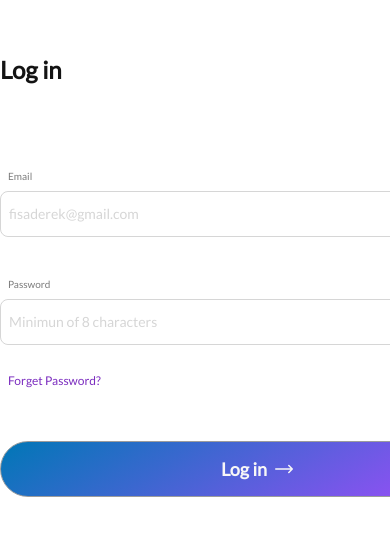
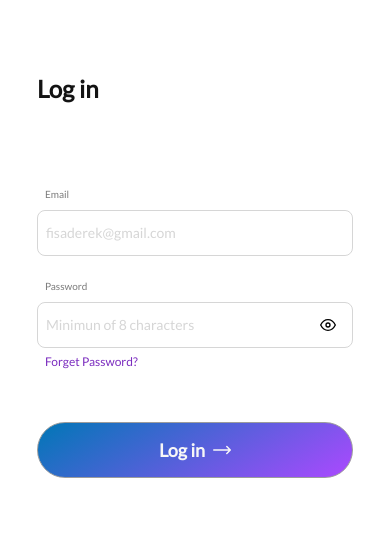
Before and after one commit to payeasy123/Store-Dashboard, a Next.js app: page /auth/login in a window 390 px wide. Shown: the part 148-684 px from the top of the page. Built offline with nearby package versions, Linux system fonts and the light colour scheme; no server answers.

Commit message:
fix(login): Make login page responsive for mobile devices

```diff
--- a/app/auth/login/page.tsx
+++ b/app/auth/login/page.tsx
@@ -25,10 +25,10 @@ const Login = () => {
 
     return (
         <form onSubmit={handleSubmit(onSubmit)} className="">
-            <div className="flex h-full w-full max-w-[514px] flex-col gap-12 md:gap-[260px]">
-                <div>
+            <div className="flex flex-col h-full w-full max-w-[514px] md:max-w-full mx-auto gap-12 md:gap-[260px] p-4 md:p-0">
+                <div className="">
                     <h1 className="mb-[80px] text-left text-[24px] font-semibold leading-[38.4px] text-[#131313] md:text-[32px]">Log in</h1>
-                    <div className="flex h-[198px] flex-col gap-[40px]">
+                    <div className="flex flex-col gap-6 md:gap-[40px]">
                         <div>
                             <Input
                                 label="Email"
@@ -36,7 +36,7 @@ const Login = () => {
                                 {...register("emailAddress")}
                                 error={errors.emailAddress ? errors.emailAddress.message : undefined}
                                 placeholder="fisaderek@gmail.com"
-                                className="h-[48px] w-[100%] border border-[#D6D6D6] p-[12px_8px] text-gray-700 shadow-[0px_2px_0px_rgba(0,0,0,0.1)]"
+                                className="h-[48px] w-full border border-[#D6D6D6] p-[12px_8px] text-gray-700 shadow-[0px_2px_0px_rgba(0,0,0,0.1)]"
                                 style={{
                                     paddingLeft: "8px",
                                 }}
@@ -51,7 +51,7 @@ const Login = () => {
                                 type={passwordVisible ? "password" : "text"}
                                 error={errors.password ? errors.password.message : undefined}
                                 placeholder="Minimun of 8 characters"
-                                className="h-[48px] border border-[#D6D6D6] p-[12px_8px] text-gray-700 shadow-[0px_2px_0px_rgba(0,0,0,0.1)]"
+                                className="h-[48px] w-full border border-[#D6D6D6] p-[12px_8px] text-gray-700 shadow-[0px_2px_0px_rgba(0,0,0,0.1)]"
                                 style={{
                                     paddingLeft: "8px",
                                 }}
@@ -63,11 +63,11 @@ const Login = () => {
                     </Link>
                 </div>
 
-                <div className="">
+                <div className="max-w-[100%] md:max-w-full">
                     <Button
                         variant="contained"
                         label="Log in"
-                        className="h-[56px] w-full px-[121px] py-[12px] text-[18px] font-semibold leading-[22.41px] text-[#F7F7F7]"
+                        className="h-[56px] w-full px-[121px] py-2 md:py-[12px] text-[18px] font-semibold leading-[22.41px] text-[#F7F7F7]"
                         type="submit"
                         loading={logging_in}
                         rightIcon={<ArrowRightIcon />}
--- a/components/custom-ui/auth/authSidebar.tsx
+++ b/components/custom-ui/auth/authSidebar.tsx
@@ -3,10 +3,15 @@ import Image from "next/image";
 
 export const AuthSidebar = () => {
     return (
-        <div className="h-full p-20">
+        <div className="h-full p-8 md:p-20 w-full">
             <div className="flex h-full flex-col items-center justify-center text-center">
-                <div className="relative h-[123px] w-[514px]">
-                    <Image src={`${IMAGE_DIR}/onboarding-logo.svg`} alt="Auth Header Image" fill className="object-cover" />
+                <div className="relative h-[80px] md:w-[514px] md:h-[123px]">
+                    <Image
+                        src={`${IMAGE_DIR}/onboarding-logo.svg`}
+                        alt="Auth Header Image"
+                        fill
+                        className="object-contain"
+                        />
                 </div>
                 <span className="text-heading-2 text-neutral-50">For stores</span>
             </div>
--- a/components/custom-ui/form/Input/index.tsx
+++ b/components/custom-ui/form/Input/index.tsx
@@ -18,7 +18,7 @@ export const Input = <T extends FieldValues>(props: TInputProps<T>) => {
     return (
         <label htmlFor={name} className="atmua-input flex w-full flex-col">
             <span
-                className={`mb-[8px] !flex h-[14px] w-[514px] items-center px-[8px] text-[10px] font-medium leading-[12px] md:text-[12px] md:text-base md:leading-[14.4px] ${
+                className={`mb-[8px] flex h-[14px] md:w-[514px] items-center px-[8px] text-[10px] font-medium leading-[12px] md:text-[12px] md:text-base md:leading-[14.4px] ${
                     others.disabled ? "disabled" : ""
                 } ${others.readOnly ? "text-gray-500" : "text-[#7B7B7B]"} ${labelClassname} `}
             >
```
